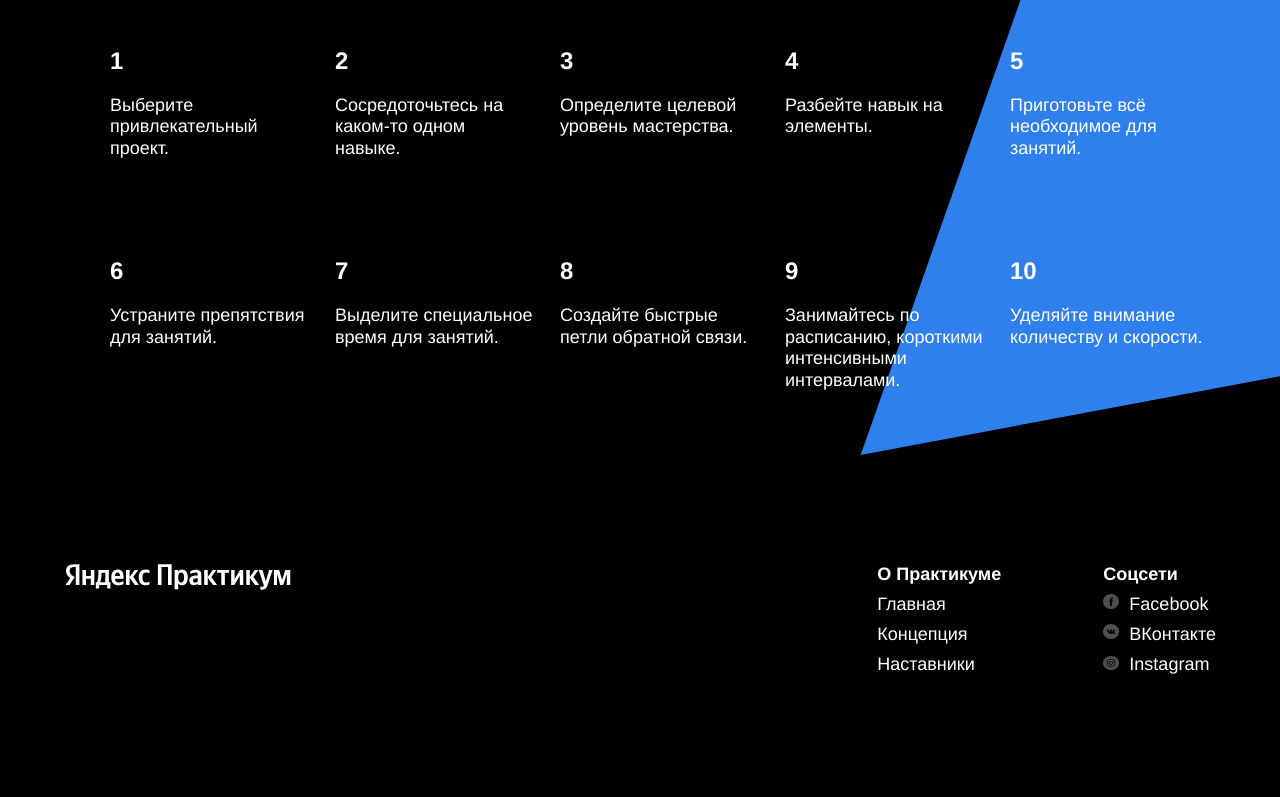
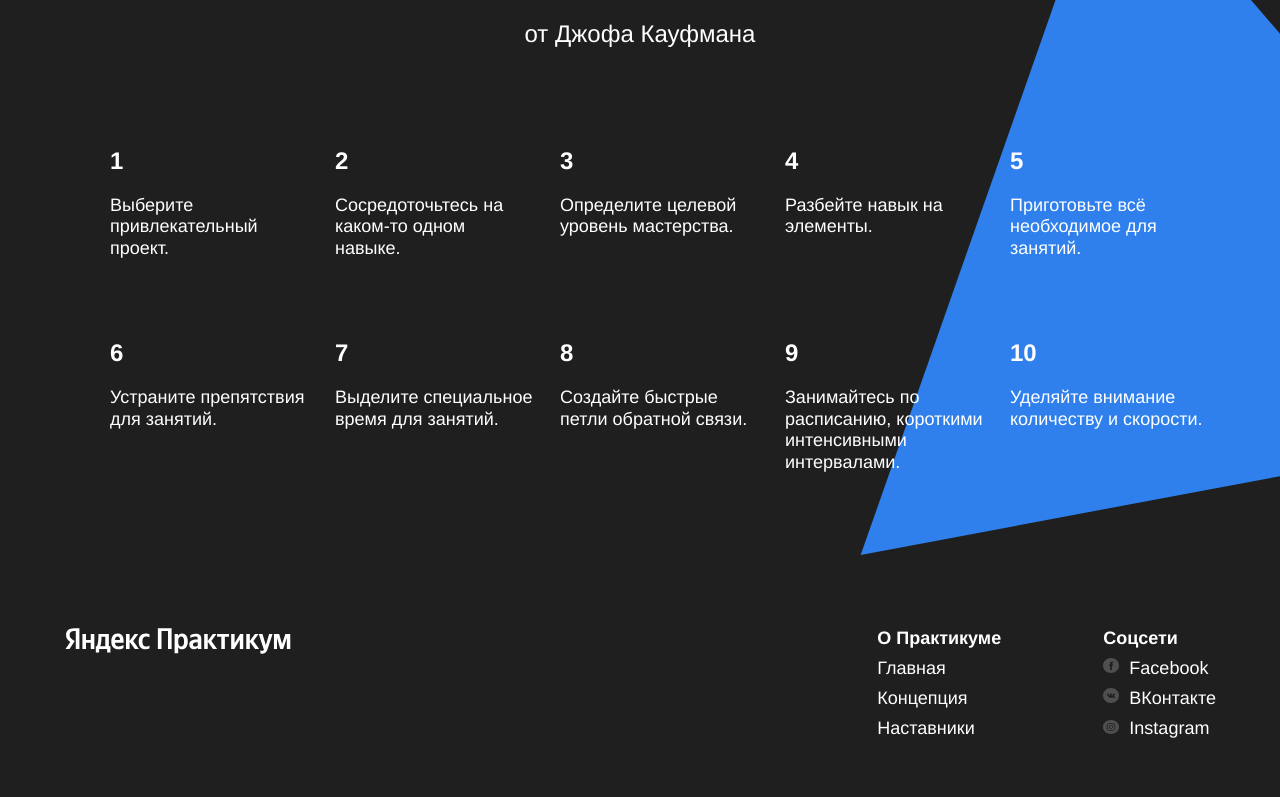
Before and after one commit to marlibon/how-to-learn, a plain HTML site: page index.html in a window 1280 px wide. Shown: the part 3059-3856 px from the top of the page. Drawn offline with Linux system fonts and the light colour scheme.

Commit message:
прошел по чек листу и исправил найденные ошибки

```diff
--- a/index.html
+++ b/index.html
@@ -15,7 +15,7 @@
     <div class="logo logo_place_holder"></div>
     <h1 class="header__title">Научиться учиться</h1>
     <div class="header__subtitle">Какие современные и эффективные подходы к обучению вы можете использовать в своей жизни? <a href="#" class="header__link">Узнать →</a></div>
-    <img src="./images/header-image.png" alt="Научиться учиться" class="header__main-illustration">
+    <img src="./images/header-image.png" alt="Опять двойка" class="header__main-illustration">
     <div class="header__square-pic"></div>
   </header>
   <section class="description">
@@ -28,7 +28,7 @@
       </div>
     </div>
     </section>
-    <section class="digits content_indent_mt_100">
+    <section class="digits content_indent_mt_100 content_indent_mb_100">
       <h2 class="section-title content_indent_mb_20">Цифры и факты</h2>
       <h3 class="section-subtitle">Про учёбу и мозг</h3>
       <ul class="table">
@@ -122,11 +122,11 @@
       <div class="footer__columns footer_indent_mt_60 footer_indent_mb_40">
         <div class="footer__column footer__column_content_copyright">
           <div class="logo logo_place_footer"></div>
-          <div class="footer__author footer_indent_mt_18 footer_indent_mb_18"> &copy Марат Загриев</div>
+          <div class="footer__author footer_indent_mt_18 footer_indent_mb_18"> &copy; Марат Загриев</div>
         </div>
 
         <div class="footer__column footer__column_info">
-          <span class="footer__column-heading footer_indent_mb_20">О Практикуме</span>
+          <p class="footer__column-heading footer_indent_mb_20">О Практикуме</p>
           <div class="footer__column-links footer_indent_mb_16">
             <a href="#" class="footer__column-link">Главная</a>
             <a href="#" class="footer__column-link">Концепция</a>
@@ -134,7 +134,7 @@
           </div>
         </div>
         <div class="footer__column footer__column_social">
-          <span class="footer__column-heading footer_indent_mb_20">Соцсети</span>
+          <p class="footer__column-heading footer_indent_mb_20">Соцсети</p>
           <div class="footer__column-links footer_indent_mb_16">
             <a href="#" class="footer__column-link footer__column_icon_facebook">Facebook</a>
             <a href="#" class="footer__column-link footer__column_icon_vk">ВКонтакте</a>
--- a/styles/style.css
+++ b/styles/style.css
@@ -9,7 +9,7 @@
   font-family: 'Helvetica Neue', Arial, sans-serif;
 }
 
-ul, li, h1, h2, h3, h4 {
+ul, li, h1, h2, h3, h4, p {
   margin: 0;
   padding: 0;
 }
@@ -239,7 +239,7 @@ ul, li, h1, h2, h3, h4 {
   text-decoration: none;
 }
 .kaufman {
-  background-color: #000;
+  background-color: #1f1f1f;
   display: flex;
   flex-direction: column;
   align-content: center;
@@ -274,7 +274,7 @@ ul, li, h1, h2, h3, h4 {
   right: -210px;
 }
 .footer {
-  background-color: #000;
+  background-color: #1f1f1f;
   min-height: 350px;
   display: flex;
   flex-direction: column;
```
